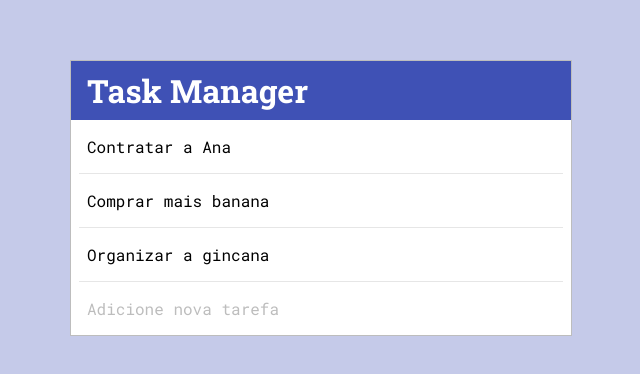
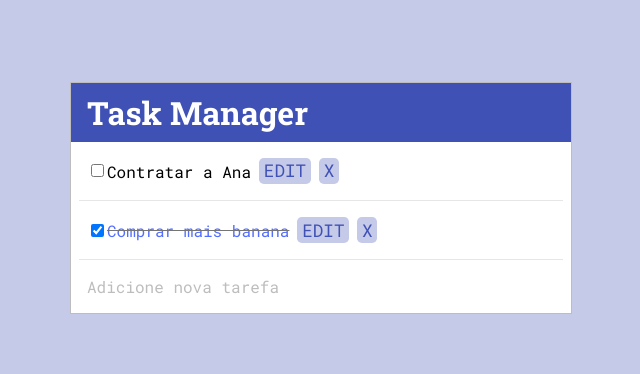
Before and after one commit to anacoxta/ToDoApp_ReactHooks, a React (Create React App) app: page / in a window 1280 px wide. Shown: the part 202-576 px from the top of the page, without its empty margins (319-959 px from the left). Built offline with nearby package versions, Linux system fonts and the light colour scheme.

Commit message:
Added checkbox+edit+delete btns (not implemented)

```diff
--- a/src/App.css
+++ b/src/App.css
@@ -42,6 +42,29 @@ body {
   list-style: none;
   padding: 1rem .5rem;
   border-bottom: 1px solid #e6e6e6;
+}
+
+.done {
+  color: #536DFE;
+  text-decoration: #757575 line-through;
+}
+
+.single-task button {
+  outline: 0;
+  border: 0;
+  margin: 0 0 0 0.5rem;
+  padding: 0.1rem 0.3rem;
+  border-radius: 0.3rem;
+  background-color: #C5CAE9;
+  text-transform: uppercase;
+  font-family: 'Roboto Mono', monospace;
+  font-size: 1.1rem;
+  color: #3F51B5;
+}
+
+.single-task button:hover {
+  background-color: #BDBDBD;
+  color: #303F9F;
 }
 
 .form {
--- /dev/null
+++ b/src/Task.js
@@ -0,0 +1,21 @@
+import React from 'react'
+
+
+function Task({text, completed, removeTask, id }) {
+  return (
+    <li className="single-task">
+      {/* <div className="left-align"> */}
+        <input type="checkbox" tabIndex={-1} checked={completed}/>
+          <span className={completed ? 'done' : ''}>{text}</span>
+      {/* </div> */}
+      {/* <div className="right-align"> */}
+        <button className="btn-edit">Edit</button>
+        <button className="btn-delete" onClick={
+          () => removeTask(id)
+        }>x</button>
+      {/* </div> */}
+    </li>
+  )
+}
+
+export default Task
--- a/src/TasksApp.js
+++ b/src/TasksApp.js
@@ -7,15 +7,21 @@ function TasksApp() {
   const initialTasks = [
     { id: 1, text: 'Contratar a Ana', completed: false },
     { id: 2, text: 'Comprar mais banana', completed: true },
-    { id: 3, text: 'Organizar a gincana', completed: false },
   ]
 
   const [tasks, setTasks] = useState(initialTasks)
 
   const addTask = newTaskText => {
     setTasks([...tasks, {
-      id: 4, text: newTaskText, completed: false
+      id: 3, text: newTaskText, completed: false
     }])
+  }
+
+  const removeTask = taskId => {
+    //filter task for removal
+    const updatedTasks = tasks.filter(task => task.id !== taskId)
+    //call setTasks with new array
+    setTasks(updatedTasks)
   }
 
   return (
@@ -24,7 +30,7 @@ function TasksApp() {
         <h1>Task Manager</h1>
       </header>
 
-      <TasksList tasks={tasks} />
+      <TasksList tasks={tasks} removeTask={removeTask}/>
       <TasksForm addTask={addTask}/>
     </main>
   )
--- a/src/TasksList.js
+++ b/src/TasksList.js
@@ -1,16 +1,28 @@
 import React from 'react'
+import Task from './Task'
 
 function TasksList(props) {
+  //if (tasks.length) {
+    return (
+      <ul className="list">
 
-  return (
+        {props.tasks.map(task => (
+          <Task
+            id={task.id}
+            text={task.text}
+            key={task.id}
+            completed={task.completed}
+            // deleteTask={deleteTask}
+            // removeTask={removeTask}
+          />
+        )
+        )
+        }
 
-    <ul className="list">
-      {props.tasks.map(task => (
-        <li className="single-task">{task.text}</li>
-      ))}
-    </ul>
 
-  )
+      </ul>
+    )
+  //} return null;
 
 }
 
```
